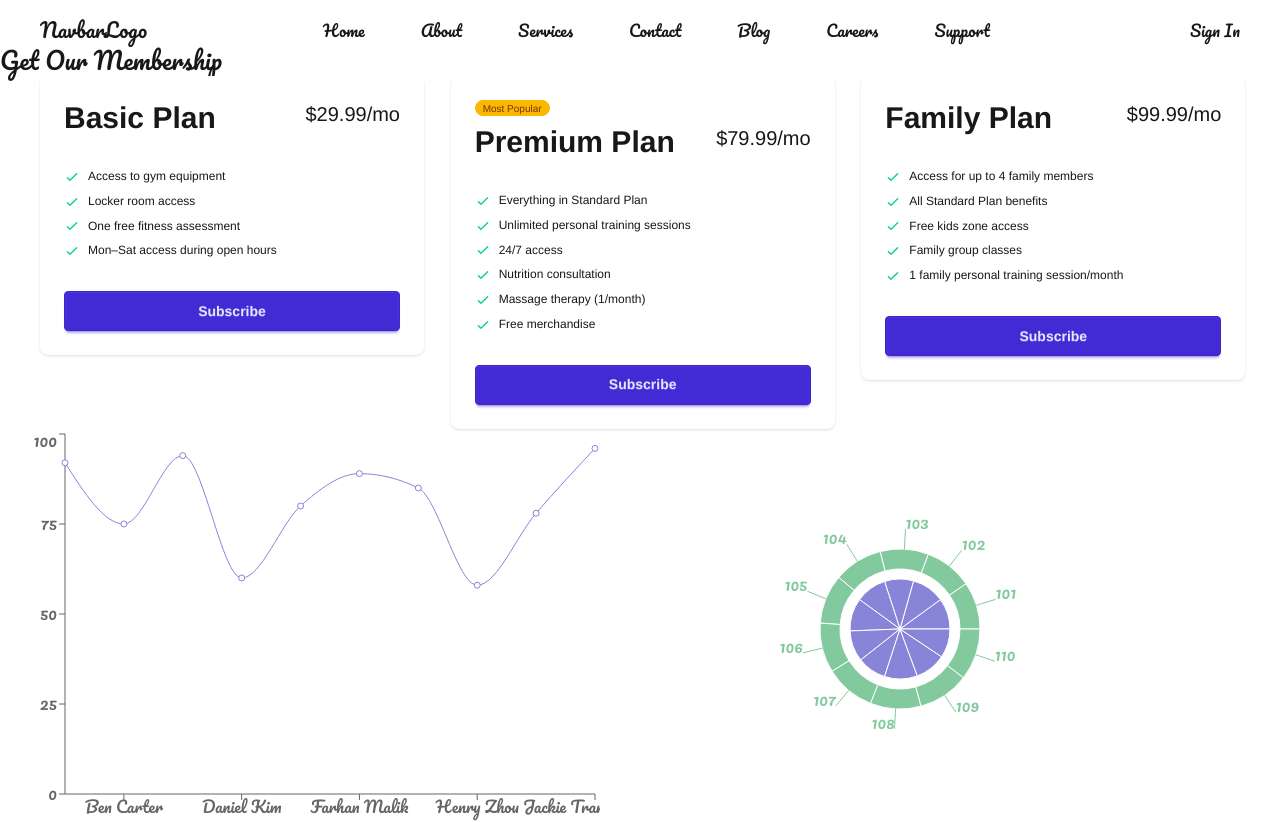
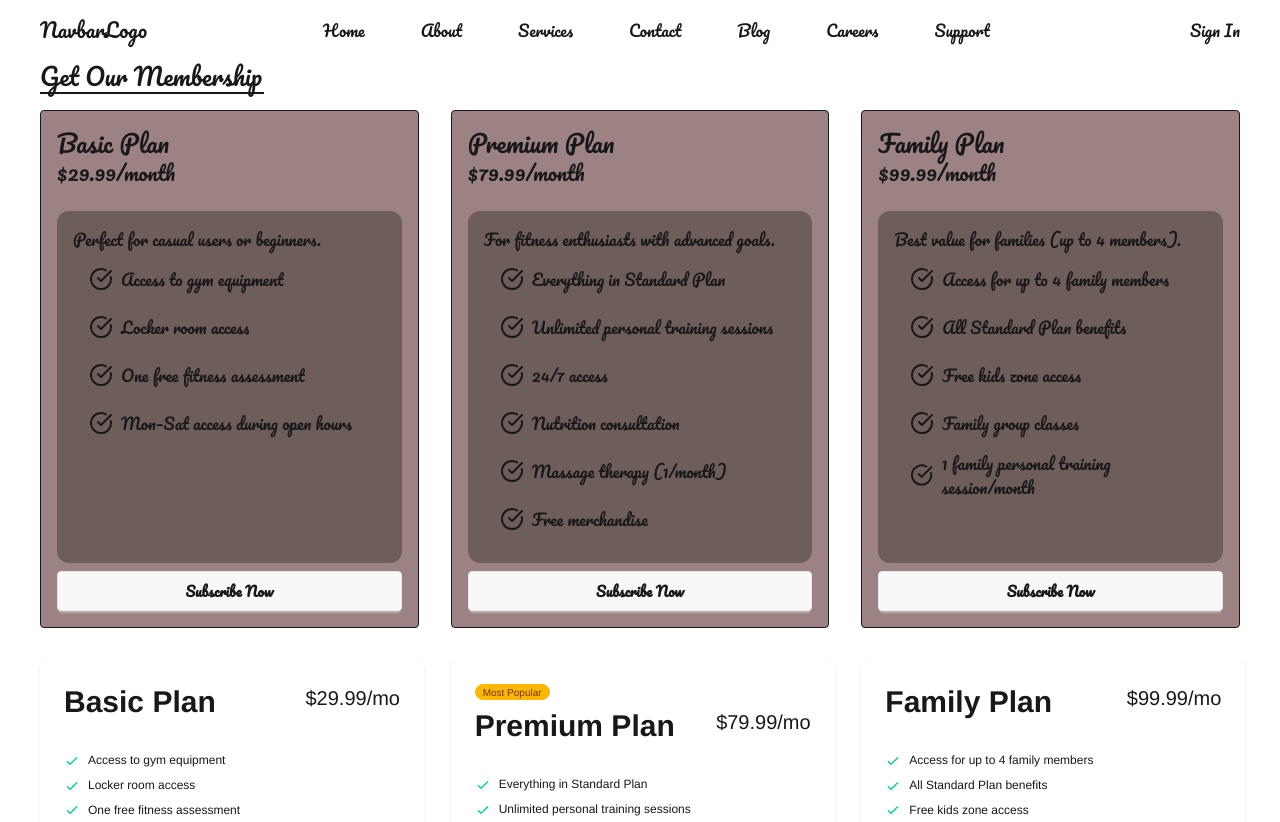
Before and after one commit to ArifRehman-Info/Custom-UI-Work_Based, a React (Vite) app: page / in a window 1280 px wide. Shown: the top 822 px of the page. Built offline with nearby package versions, Linux system fonts and the light colour scheme.

Commit message:
update version

```diff
--- a/src/Components/PricingPlan/PricingPlan.jsx
+++ b/src/Components/PricingPlan/PricingPlan.jsx
@@ -8,14 +8,14 @@ const PricingPlan = ({ pricingPromise }) => {
     return (
         <div>
 
-            <h1 className='text-2xl'>Get Our Membership</h1>
+            <h1 className='text-2xl mx-10 my-4 border-b-2 w-56'>Get Our Membership</h1>
             <div className='grid  md:grid-cols-2 lg:grid-cols-3 gap-8 px-10'>
-                {/* {
+                {
                 priceData.map(prices=> <PricingCard
                     key={prices.id}
                     prices={prices} ></PricingCard>)
 
-                } */}
+                }
 
                 {
                   priceData.map(priceplan => <DaisyCard
```
